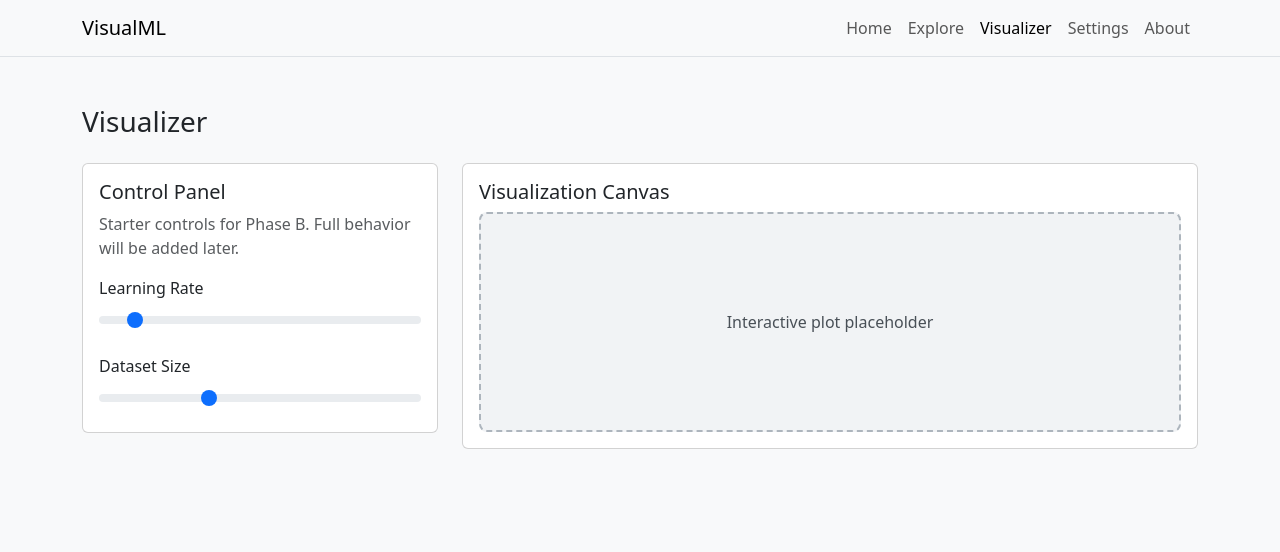
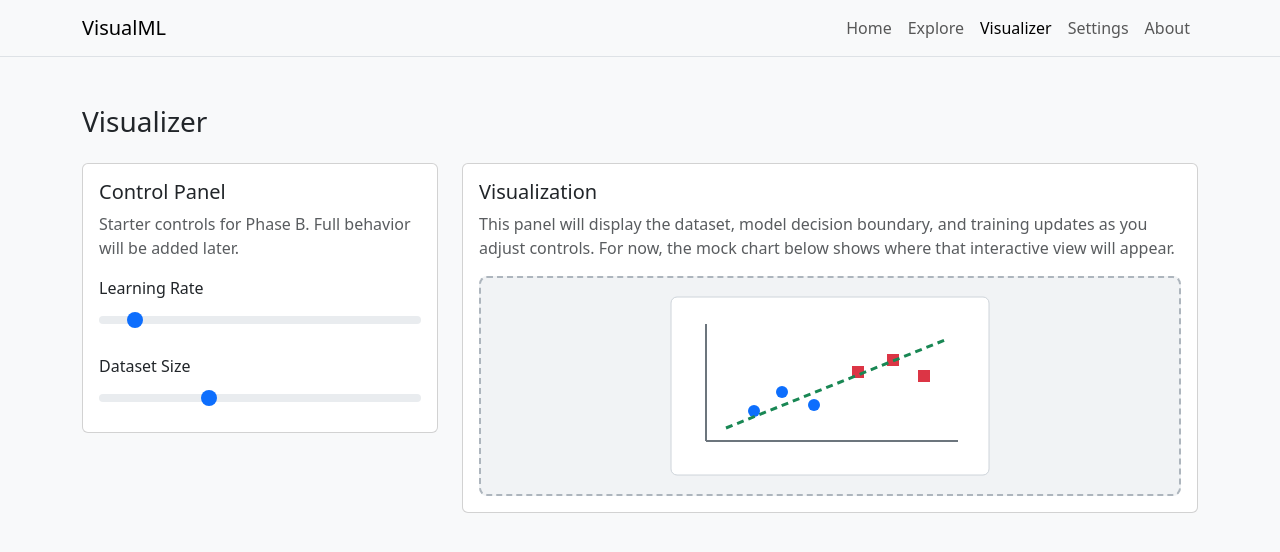
Before and after one commit to CS571-S26/p70, a React (Vite) app: page /visualizer in a window 1280 px wide. Shown: the top 552 px of the page. Built offline with nearby package versions, Linux system fonts and the light colour scheme.

Commit message:
Implemented reusable visualization placeholder

```diff
--- a/src/components/VisualizationCanvas.jsx
+++ b/src/components/VisualizationCanvas.jsx
@@ -2,11 +2,51 @@ import { Card } from 'react-bootstrap'
 
 function VisualizationCanvas() {
   return (
-    <Card>
+    <Card className="h-100">
       <Card.Body>
-        <Card.Title as="h2" className="h5">Visualization Canvas</Card.Title>
-        <div className="canvas-placeholder" role="img" aria-label="Visualization placeholder">
-          Interactive plot placeholder
+        <Card.Title as="h2" className="h5">
+          Visualization
+        </Card.Title>
+        <Card.Text className="text-muted">
+          This panel will display the dataset, model decision boundary, and training updates as you
+          adjust controls. For now, the mock chart below shows where that interactive view will
+          appear.
+        </Card.Text>
+
+        <div
+          className="canvas-placeholder"
+          role="img"
+          aria-label="Mock scatter plot area for upcoming interactive visualization"
+        >
+          <svg
+            viewBox="0 0 320 180"
+            width="100%"
+            height="180"
+            aria-hidden="true"
+            focusable="false"
+          >
+            <rect x="1" y="1" width="318" height="178" fill="#ffffff" stroke="#ced4da" rx="6" />
+            <line x1="36" y1="145" x2="288" y2="145" stroke="#6c757d" strokeWidth="2" />
+            <line x1="36" y1="145" x2="36" y2="28" stroke="#6c757d" strokeWidth="2" />
+
+            <circle cx="84" cy="115" r="6" fill="#0d6efd" />
+            <circle cx="112" cy="96" r="6" fill="#0d6efd" />
+            <circle cx="144" cy="109" r="6" fill="#0d6efd" />
+
+            <rect x="182" y="70" width="12" height="12" fill="#dc3545" />
+            <rect x="217" y="58" width="12" height="12" fill="#dc3545" />
+            <rect x="248" y="74" width="12" height="12" fill="#dc3545" />
+
+            <line
+              x1="56"
+              y1="132"
+              x2="275"
+              y2="44"
+              stroke="#198754"
+              strokeWidth="3"
+              strokeDasharray="7 5"
+            />
+          </svg>
         </div>
       </Card.Body>
     </Card>
```
